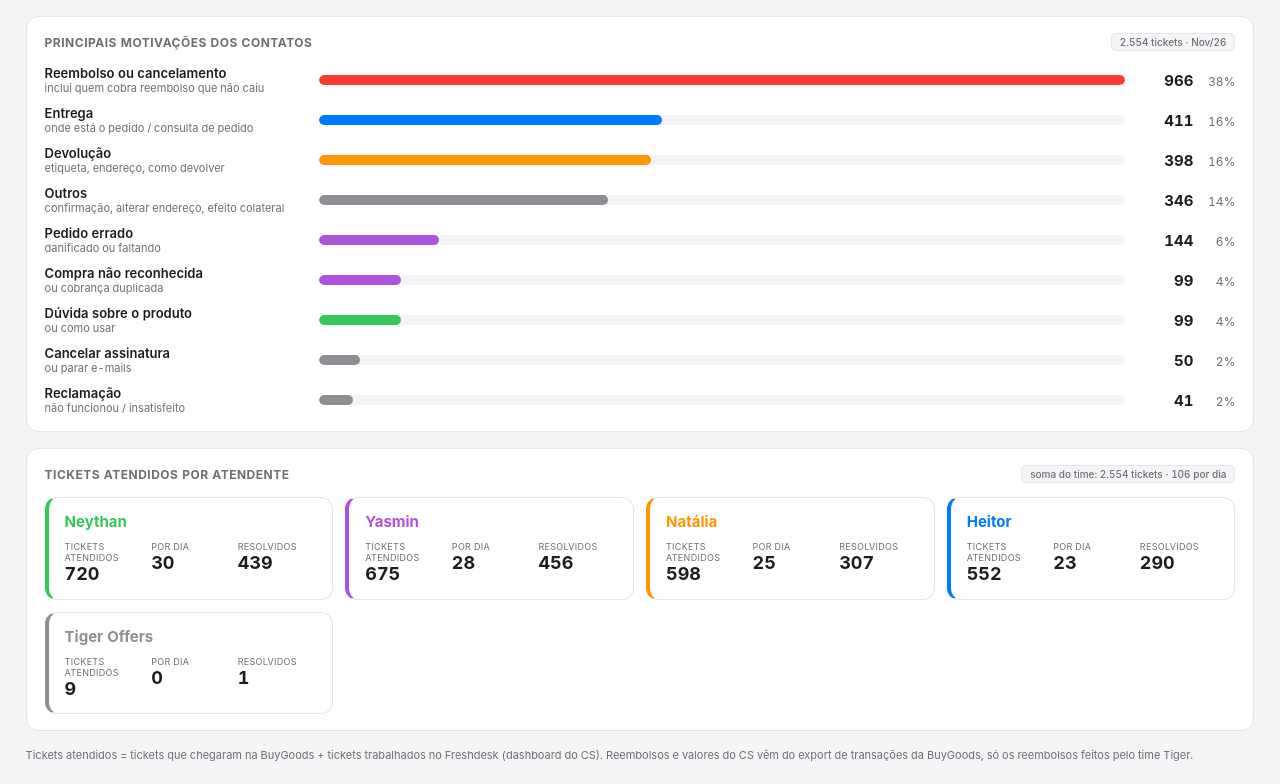
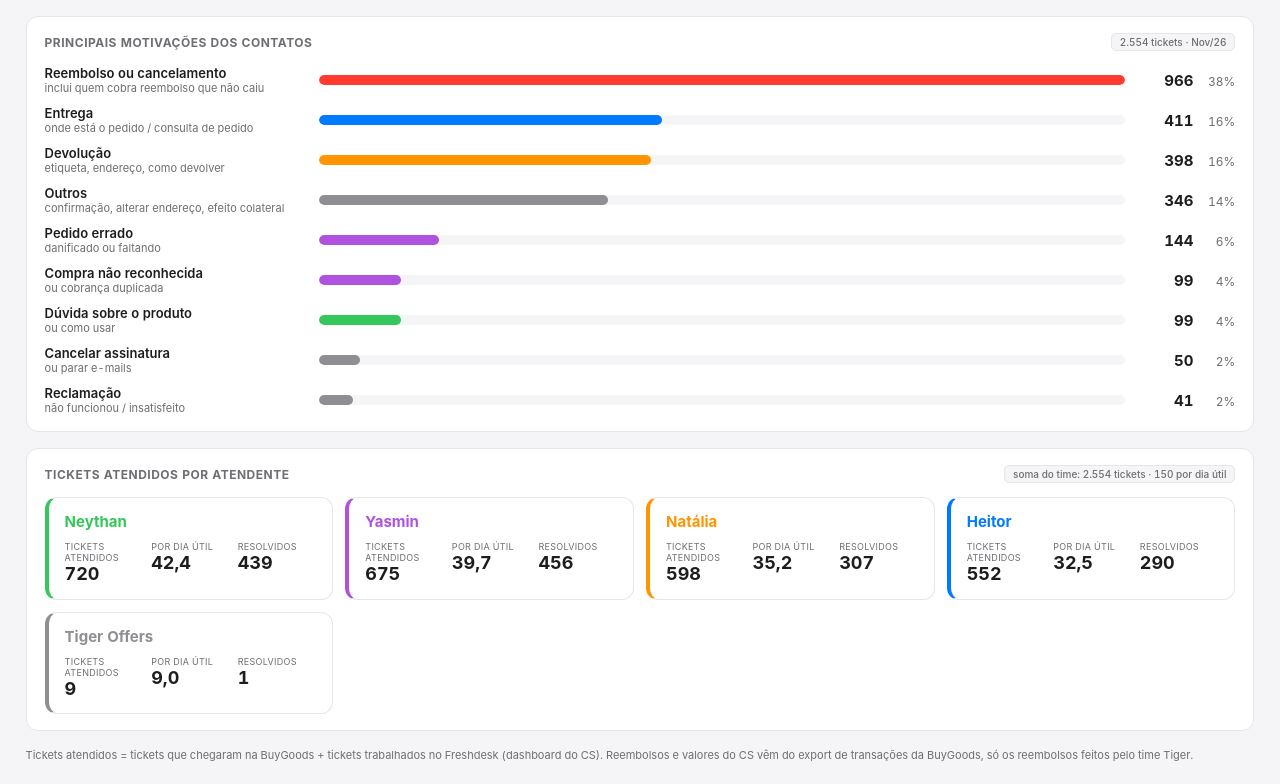
Before and after one commit to leticiagomes-art/performance-cs, a plain HTML site: page index.html in a window 1280 px wide. Shown: the part 1562-2346 px from the top of the page. Drawn offline with nearby package versions, Linux system fonts and the light colour scheme.

Commit message:
📊 Performance do CS 25/11/2026 14:57

```diff
--- a/index.html
+++ b/index.html
@@ -404,15 +404,19 @@
   // Resolvidos por atendente em cada período
   dash.calc("time", {
     title: "Resolvidos por atendente",
-    description: "Soma por atendente em cada mês e semana. Tickets atendidos: os tickets atendidos de cada dia divididos entre os atendentes (interações no Freshdesk + parte dos tickets da BuyGoods proporcional ao que cada um resolveu lá), então a soma do time bate com o total. Por dia divide pelos dias do período com dados.",
+    description: "Soma por atendente em cada mês e semana. Tickets atendidos: os tickets atendidos de cada dia divididos entre os atendentes (interações no Freshdesk + parte dos tickets da BuyGoods proporcional ao que cada um resolveu lá), então a soma do time bate com o total. Por dia útil divide os tickets atendidos pelos dias úteis de atendimento: segunda a sexta em que a pessoa atendeu pelo menos 1 ticket (fim de semana trabalhado soma nos tickets, mas não conta como dia).",
     inputs: ["agentes", "periodos", "dias"],
     fn: (agentes, periodos, dias) => {
       const out = [];
       for (const p of periodos) {
-        const uteis = dias.filter((r) => { const w = new Date(r.dia).getUTCDay(); return r.dia >= p.de && r.dia <= p.ate && w > 0 && w < 6; }).length;
-        const por = d3.rollup(agentes.filter((r) => r.dia >= p.de && r.dia <= p.ate),
-          (rs) => ({ atendidos: d3.sum(rs, (r) => +r.atendidos || 0), resolvidos: d3.sum(rs, (r) => +r.resolvidos || 0), fd_respostas: d3.sum(rs, (r) => +r.fd_respostas || 0) }), (r) => r.agente);
-        for (const [agente, v] of por) out.push({ periodo: p.periodo, agente, ...v, por_dia: p.dias ? v.atendidos / p.dias : null, por_dia_util: uteis ? v.resolvidos / uteis : null });
+        // dia útil de atendimento: segunda a sexta em que a pessoa atendeu pelo menos 1 ticket
+        const util = (r) => { const w = new Date(r.dia).getUTCDay(); return w > 0 && w < 6 && (+r.atendidos || 0) > 0; };
+        const doPer = agentes.filter((r) => r.dia >= p.de && r.dia <= p.ate);
+        const por = d3.rollup(doPer,
+          (rs) => ({ atendidos: d3.sum(rs, (r) => +r.atendidos || 0), resolvidos: d3.sum(rs, (r) => +r.resolvidos || 0), fd_respostas: d3.sum(rs, (r) => +r.fd_respostas || 0),
+                     dias_uteis: new Set(rs.filter(util).map((r) => r.dia)).size }), (r) => r.agente);
+        const uteisTime = new Set(doPer.filter(util).map((r) => r.dia)).size;
+        for (const [agente, v] of por) out.push({ periodo: p.periodo, agente, ...v, uteis_time: uteisTime, por_dia_util: v.dias_uteis ? v.atendidos / v.dias_uteis : null });
       }
       return out.sort((a, b) => b.atendidos - a.atendidos);
     },
@@ -756,7 +760,8 @@
     if (g.status !== "ok" || !p) { el.textContent = "—"; return; }
     const doTime = g.data.filter((x) => x.periodo === p.periodo);
     el.dataset.where = `periodo=${p.periodo}`;
-    el.textContent = `${pf.int(d3.sum(doTime, (r) => r.atendidos))} tickets · ${pf.int(Math.round(d3.sum(doTime, (r) => r.por_dia || 0)))} por dia`;
+    const uteis = d3.max(doTime, (r) => r.uteis_time) || 0, tot = d3.sum(doTime, (r) => r.atendidos);
+    el.textContent = `${pf.int(tot)} tickets · ${uteis ? pf.int(Math.round(tot / uteis)) : "—"} por dia útil`;
   });
 
   dash.draw("time", (el) => {
@@ -772,7 +777,7 @@
       const nome = document.createElement("div"); nome.className = "pf-agent-name"; nome.textContent = r.agente;
       nome.dataset.source = "time"; nome.dataset.field = "agente"; nome.dataset.where = onde;
       const st = document.createElement("div"); st.className = "pf-agent-stats";
-      for (const [rot, campo, fmt] of [["Tickets atendidos", "atendidos", pf.int], ["Por dia", "por_dia", pf.int], ["Resolvidos", "resolvidos", pf.int]]) {
+      for (const [rot, campo, fmt] of [["Tickets atendidos", "atendidos", pf.int], ["Por dia útil", "por_dia_util", (v) => v.toLocaleString("pt-BR", { minimumFractionDigits: 1, maximumFractionDigits: 1 })], ["Resolvidos", "resolvidos", pf.int]]) {
         const c = document.createElement("div");
         const a = document.createElement("span"); a.textContent = rot;
         const b = document.createElement("b"); b.textContent = r[campo] == null ? "—" : fmt(r[campo]);
```
